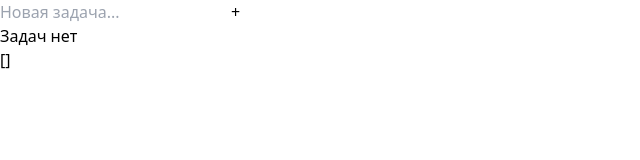
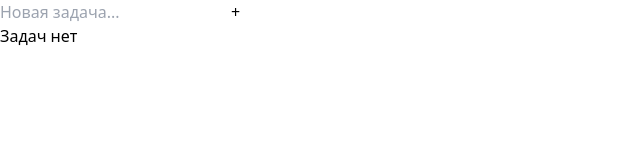
Before and after one commit to yuKalashnikova2/todo-app, a React (Vite) app: page / in a window 1280 px wide. Shown: the top 160 px of the page, without its empty margins (0-640 px from the left). Built offline with nearby package versions, Linux system fonts and the light colour scheme.

Commit message:
feat(components): component Task, show task list

```diff
--- a/src/App.jsx
+++ b/src/App.jsx
@@ -4,6 +4,7 @@ import Container from './components/Container'
 import Header from './components/Header'
 import Form from './components/Form'
 import Empty from './components/Empty'
+import Task from './components/Task'
 
 export const App = () => {
   const [taskList, setTaskList] = useState([])
@@ -15,7 +16,13 @@ export const App = () => {
           <Form onSubmit={(task) => setTaskList([...taskList, task])}></Form>
         </Header>
         <Empty>
-          <div>{JSON.stringify(taskList)}</div>
+          <div>
+            {taskList.map((task, index) => (
+              <Task key={index} index={index + 1}>
+                {task}{' '}
+              </Task>
+            ))}
+          </div>
         </Empty>
       </Container>
     </Page>
--- /dev/null
+++ b/src/components/Task.jsx
@@ -0,0 +1,9 @@
+const Task = ({ index, children }) => {
+  return (
+    <div>
+      {index}. {children}
+    </div>
+  )
+}
+
+export default Task
```
